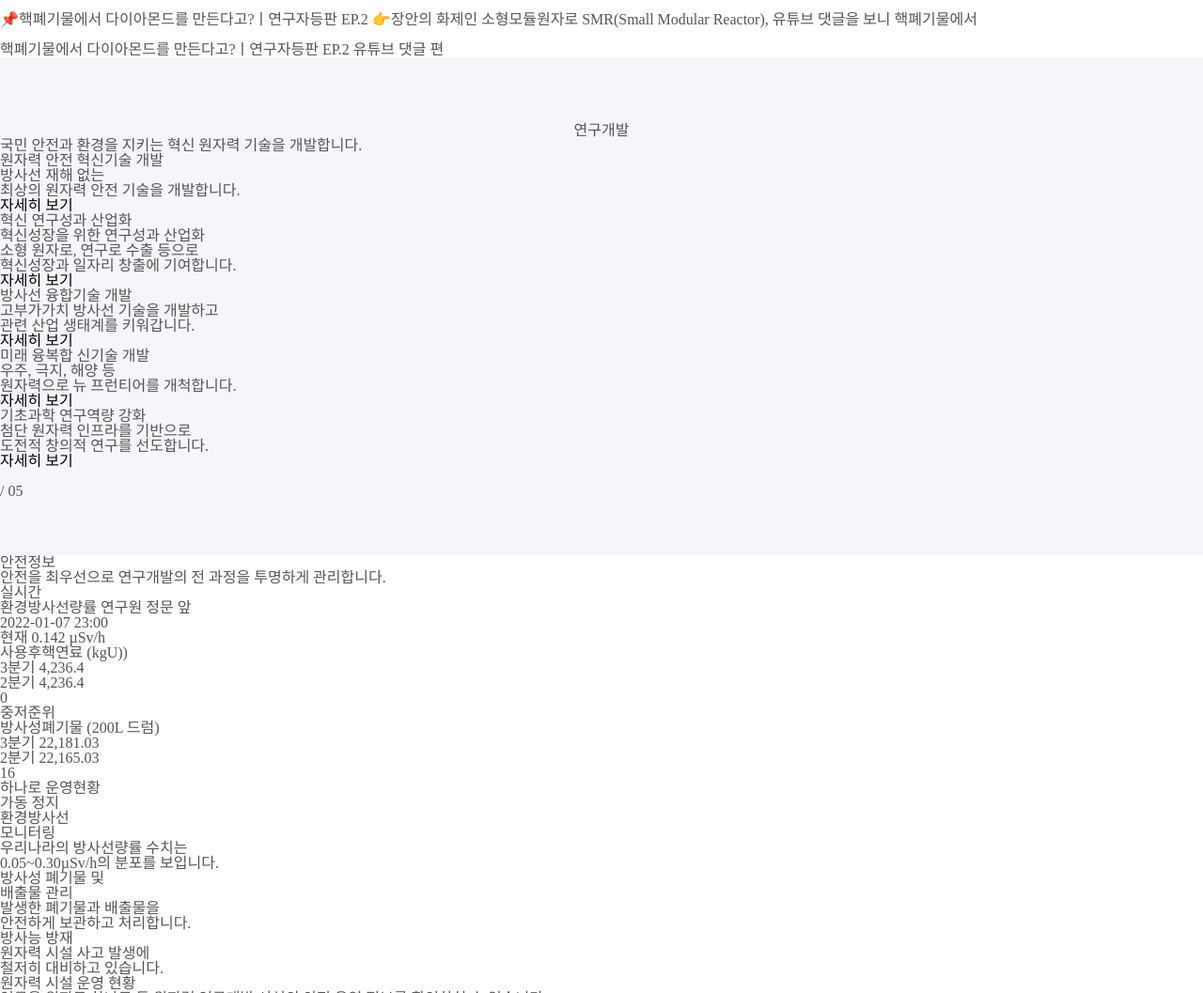
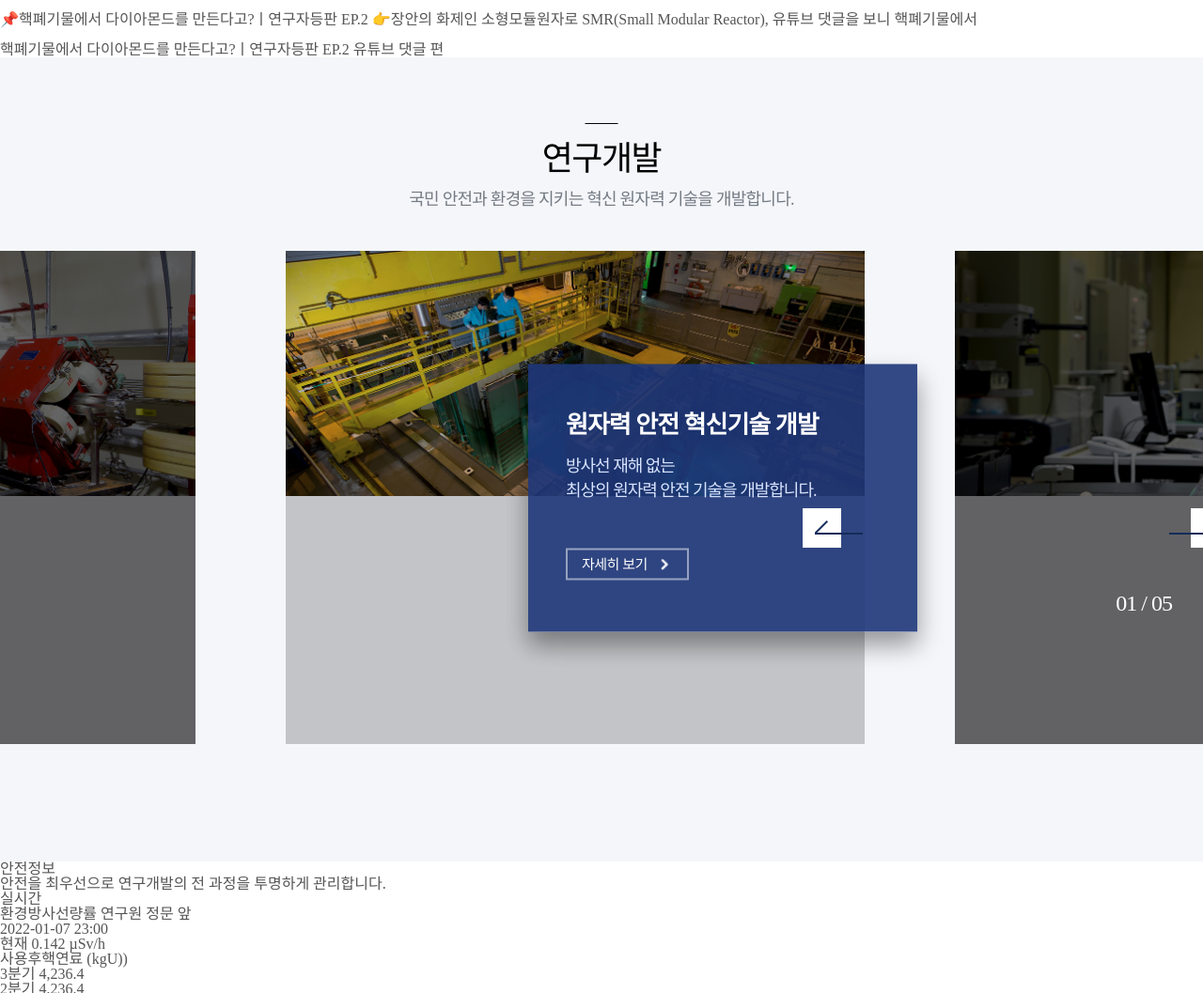
Before and after one commit to qp-yeonji-kim/Portfolio_4.Accessibility, a plain HTML site: page index.html in a window 1280 px wide. Shown: the part 1103-2160 px from the top of the page at 94% size. Drawn offline with nearby package versions, Linux system fonts and the light colour scheme.

Commit message:
research_slider완료

```diff
--- a/css/main.css
+++ b/css/main.css
@@ -429,38 +429,212 @@ main .main_vis {
 
 .sc_research > .title{
   position: relative;
+  padding: 20px 0 0;
+  font-size: 36px;
+  font-weight: 500;
+  letter-spacing: -0.04167em;
   text-align: center;
+  color: #010101;
+
 }
 .sc_research > .title::before{
   content: '';
   position: absolute;
+  top: 0;
+  left: 50%;
+  -ms-transform: translateX(-50%);
+  transform: translateX(-50%);
+  width: 35px;
+  height: 1px;
+  background: #010101;
 }
-.sc_research > .sub_txt{}
+.sc_research > .sub_txt{
+  margin: 15px 0 45px;
+  font-weight: 300;
+  font-size: 1.125em;
+  line-height: 1.1111em;
+  letter-spacing: -0.04167em;
+  text-align: center;
+  color: #757b84;
+}
 
+.sc_research .research_slider_area{
+  position: relative;
+  width: 100%;
+  height: 590px;
+  padding-bottom: 65px;
+}
+.sc_research .research_slider_wrap{
+  position: relative;
+  width: 100%;
+  height: 100%;
+}
+.sc_research .research_slider_wrap li{
+  position: relative;
+  width: 1336px;
+  height: 525px;
+  padding: 0 20px;
+}
 
+.sc_research .research_slider_wrap li a{
+  position: relative;
+  display: block;
+  padding-right: 56px;
+  height: 525px;
 
+}
+.sc_research .research_slider_wrap li .img_wrap{
+  position: relative;
+  left: 0;
+  top: 0;
+  width: 100%;
+  height: 525px;
+  overflow: hidden;
+}
+.sc_research .research_slider_wrap li .img_wrap::after{
+  content: '';
+  position: absolute;
+  left: 0;
+  top: 0;
+  width: 100%;
+  height: 100%;
+  background-color: rgba(0, 0, 0, .6);
+  transition: background-color .5s .5s;
+}
+.sc_research .research_slider_wrap .slick-active li .img_wrap::after{
+  background-color: rgba(0, 0, 0, .2);
+}
+  .sc_research .research_slider_wrap li .img_wrap img{
+  width: 100%;
+  object-fit: cover;
+}
+.sc_research .research_slider_wrap li .txt_wrap{
+  position: absolute;
+  top: 50%;
+  transform: translateY(-50%);
+  -webkit-transform: translateY(-50%);
+  width: 414px;
+  height: 285px;
+  right: 0;
+  padding: 50px 40px;
+  background-color: rgba(30,55,121,0.9);
+  box-shadow: 0 14px 25px rgb(0 0 0 / 40%);
+  opacity: 0;
+  transition: opacity .5s .5s;
+}
+.sc_research .research_slider_wrap .slick-active li .txt_wrap{
+  opacity: 1;
+}
 
+.sc_research .research_slider_wrap li .txt_wrap strong{
+  display: block;
+  margin: 0 0 15px;
+  font-size: 1.625em;
+  font-weight: 700;
+  line-height: 1.1538em;
+  letter-spacing: -0.03846em;
+  color: #fff;
+}
+.sc_research .research_slider_wrap li .txt_wrap p{
+  min-height: 78px;
+  margin: 0 0 23px;
+  font-size: 1.125em;
+  line-height: 1.4444em;
+  letter-spacing: -0.05556em;
+  word-break: keep-all;
+  color: #d9e4fe;
+}
+.sc_research .research_slider_wrap li .more_btn {
+  display: blcok;
+  padding: 5px 15px;
+  border: 2px solid rgba(255, 255, 255, .5);
+  overflow: hidden;
+}
+.sc_research .research_slider_wrap li .more_btn >*{
+  float: left;
+}
+.sc_research .research_slider_wrap li .more_btn span {
+  display: block;
+  font-size: 0.938em;
+  line-height: 1.3333em;
+  letter-spacing: -0.03333em;
+  color: #fff;
+  margin-right: 10px;
+}
+.sc_research .research_slider_wrap li .more_btn i {
+  display: block;
+  width: 17.5px;
+  height: 20px;
+  background: url('../images/i_arrow_small_w.png') no-repeat;
+  background-size: 12px;
+  background-position: center;
+  transform: rotate(-90deg);
+}
 
+.sc_research .research_slider_area .control_area{
+  position: absolute;
+  top: 50%;
+  left: 50%;
+  /* background: rgba(255, 0, 0, 0.256); */
+}
 
+.research_slider_area .control_area .prev_next{
+  position: absolute;
+  display: block;
+  width: 64px;
+  height: 42px;
+  transform: translateY(-50%);
+  overflow: hidden;
+}
+.research_slider_area .control_area .prev_btn{
+  margin-left: 214px;
+}
+.research_slider_area .control_area .next_btn{
+  margin-left: 604px;
+}
+.research_slider_area .control_area .prev_next i{
+  display: block;
+  width: 64px;
+  height: 42px;
+  background: url('../images/i_research_arrow.png') no-repeat;
+  transition: transform .3s;
+}
+.research_slider_area .control_area .prev_next:hover i, .research_slider_area .control_area .prev_next:focus i{
+  transform: translateY(-42px);
+}
+.research_slider_area .control_area .prev_btn i:first-child{
+  background-position: 0 0;
+}
+.research_slider_area .control_area .next_btn i:first-child{
+  background-position: -64px 0;
 
+}
+.research_slider_area .control_area .prev_btn i:last-child{
+  background-position: 0 -42px;
+}
+.research_slider_area .control_area .next_btn i:last-child{
+  background-position: -64px -42px;
+}
 
+.research_slider_area .control_area .pagination_fraction{
+  margin-left: 233px;
+  margin-top: 65px;
+  width: 414px;
+  padding: 0 40px;
+  font-size: 1.500em;
+  line-height: 1.25em;
+  letter-spacing: -0.04167em;
+  text-align: right;
+  color: #fff;
+  /* background: rgba(255, 166, 0, 0.616); */
+}
+.research_slider_area .control_area .pagination_fraction >*{
+  display: inline-block;
+  vertical-align: top;
+}
+.research_slider_area .pagination_bullets{
 
-
-
-
-
-
-
-
-
-
-
-
-
-
-
-
-
+}
 
 
 
--- a/index.html
+++ b/index.html
@@ -638,8 +638,11 @@
       <p class="sub_txt">국민 안전과 환경을 지키는 혁신 원자력 기술을 개발합니다.</p>
       <div class="research_slider_area">
         <ul class="research_slider_wrap">
-          <li>
+          <li class="first_li">
             <a href="">
+              <div class="img_wrap">
+                <img src="images/research01.jpg" alt="">
+              </div>
               <div class="txt_wrap">
                 <strong>
                   원자력 안전 혁신기술 개발
@@ -647,15 +650,18 @@
                 <p>
                   방사선 재해 없는<br>최상의 원자력 안전 기술을 개발합니다.
                 </p>
-                <button role="button" class="more_btn_l">
+                <button role="button" class="more_btn">
                   <span>자세히 보기</span>
                   <i></i>
                 </button>
               </div>
             </a>
           </li>
-          <li>
+          <li class="second_li">
             <a href="">
+              <div class="img_wrap">
+                <img src="images/research02.jpg" alt="">
+              </div>
               <div class="txt_wrap">
                 <strong>
                   혁신 연구성과 산업화
@@ -665,15 +671,18 @@
                   소형 원자로, 연구로 수출 등으로<br>
                   혁신성장과 일자리 창출에 기여합니다.<br>
                 </p>
-                <button role="button" class="more_btn_l">
+                <button role="button" class="more_btn">
                   <span>자세히 보기</span>
                   <i></i>
                 </button>
               </div>
             </a>
           </li>
-          <li>
+          <li class="third_li">
             <a href="">
+              <div class="img_wrap">
+                <img src="images/research03.jpg" alt="">
+              </div>
               <div class="txt_wrap">
                 <strong>
                   방사선 융합기술 개발
@@ -682,15 +691,18 @@
                   고부가가치 방사선 기술을 개발하고 <br>
                   관련 산업 생태계를 키워갑니다.
                 </p>
-                <button role="button" class="more_btn_l">
+                <button role="button" class="more_btn">
                   <span>자세히 보기</span>
                   <i></i>
                 </button>
               </div>
             </a>
           </li>
-          <li>
+          <li class="fourth_li">
             <a href="">
+              <div class="img_wrap">
+                <img src="images/research04.jpg" alt="">
+              </div>
               <div class="txt_wrap">
                 <strong>
                   미래 융복합 신기술 개발
@@ -699,15 +711,18 @@
                   우주, 극지, 해양 등 <br>
                   원자력으로 뉴 프런티어를 개척합니다.
                 </p>
-                <button role="button" class="more_btn_l">
+                <button role="button" class="more_btn">
                   <span>자세히 보기</span>
                   <i></i>
                 </button>
               </div>
             </a>
           </li>
-          <li>
+          <li class="fifth_li">
             <a href="">
+              <div class="img_wrap">
+                <img src="images/research05.jpg" alt="">
+              </div>
               <div class="txt_wrap">
                 <strong>
                   기초과학 연구역량 강화
@@ -716,7 +731,7 @@
                   첨단 원자력 인프라를 기반으로 <br>
                   도전적 창의적 연구를 선도합니다.
                 </p>
-                <button role="button" class="more_btn_l">
+                <button role="button" class="more_btn">
                   <span>자세히 보기</span>
                   <i></i>
                 </button>
@@ -724,19 +739,23 @@
             </a>
           </li>
         </ul>
-      </div>
         <div class="control_area">
-        <div class="slide_control">
-          <button role="button" class="play_btn"></button>
-          <button role="button" class="pause_btn"></button>
-        </div>
+          <button role="button" class="prev_next prev_btn">
+            <i></i>
+            <i></i>
+          </button>
+          <button role="button" class="prev_next next_btn">
+            <i></i>
+            <i></i>
+          </button>
           <div class="pagination_fraction">
-          <span class="cur"></span>
+            <span class="cur">01</span>
             <span class="bar">/</span>
             <span class="total">05</span>
           </div>
         </div>
         <div class="pagination_bullets"></div>
+      </div>
     </section>
     <section class="sc_security">
       <h3>안전정보</h3>
--- a/js/main.js
+++ b/js/main.js
@@ -41,6 +41,25 @@ $(function () {
       $('.main_vis .notice_area .control_area .play_btn').removeClass('on');
   });
 
+  $('.sc_research .research_slider_wrap').slick({
+    infinite: true,
+    slidesToShow: 1,
+    centerMode: true,
+    centerPadding: '284px',
+    arrows: true,
+    prevArrow: $('.sc_research .prev_btn'),
+    nextArrow: $('.sc_research .next_btn'),
+    appendDots: $('.sc_research .pagination_bullets'),
+    accessibility: true,
+  });
 
-  /* 코드 끝 하루 끝 */
+  $('.sc_research .research_slider_wrap').on('afterChange', function(){
+    let curPage = $('.sc_research .research_slider_wrap').slick('slickCurrentSlide') + 1;
+    console.log(curPage);
+    $('.research_slider_area .control_area .pagination_fraction .cur').text('0' + curPage);
+  });
+
+
+
+  /* end */
 })
```
Also changed, not shown: images/i_arrow_left_long.svg (added), images/i_research_arrow.png (added). Lines whose indentation alone changed are shown as unchanged.
